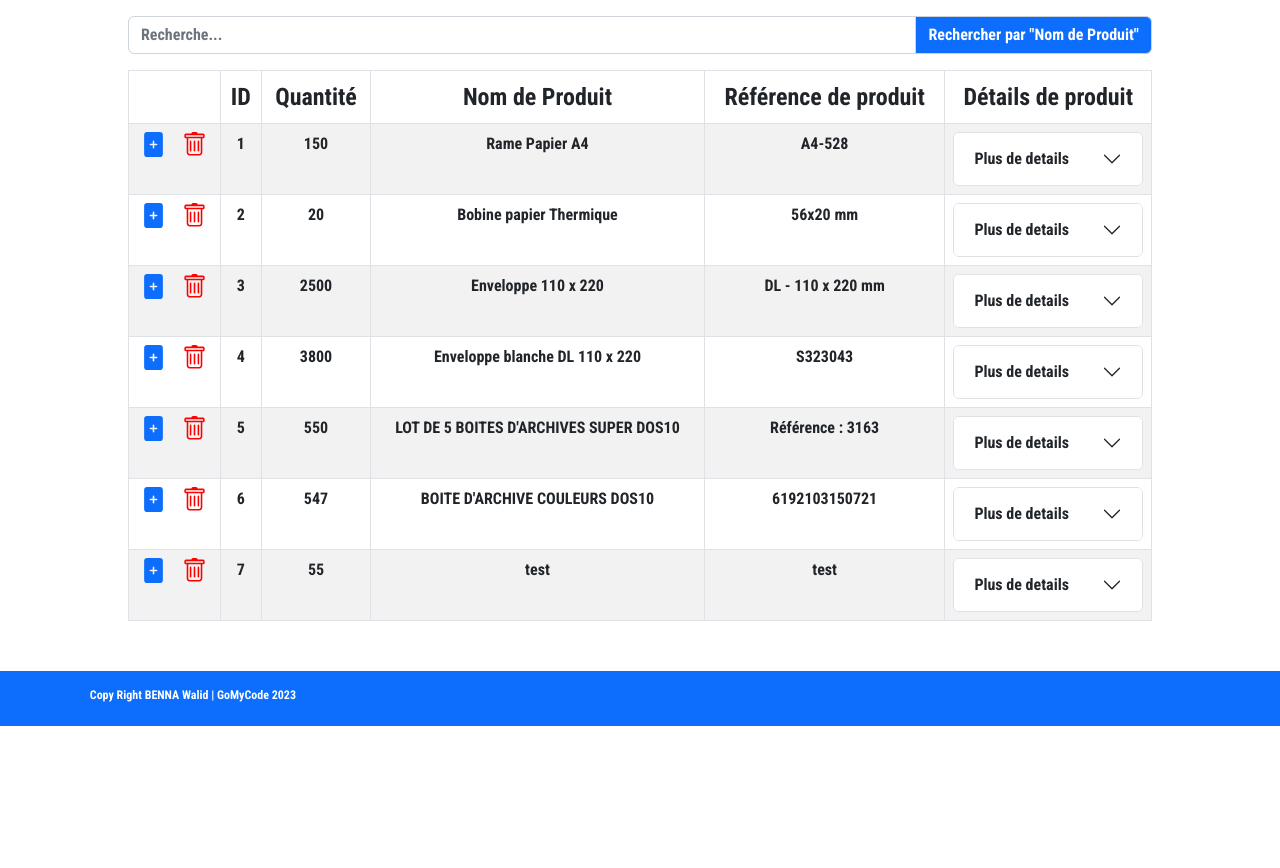
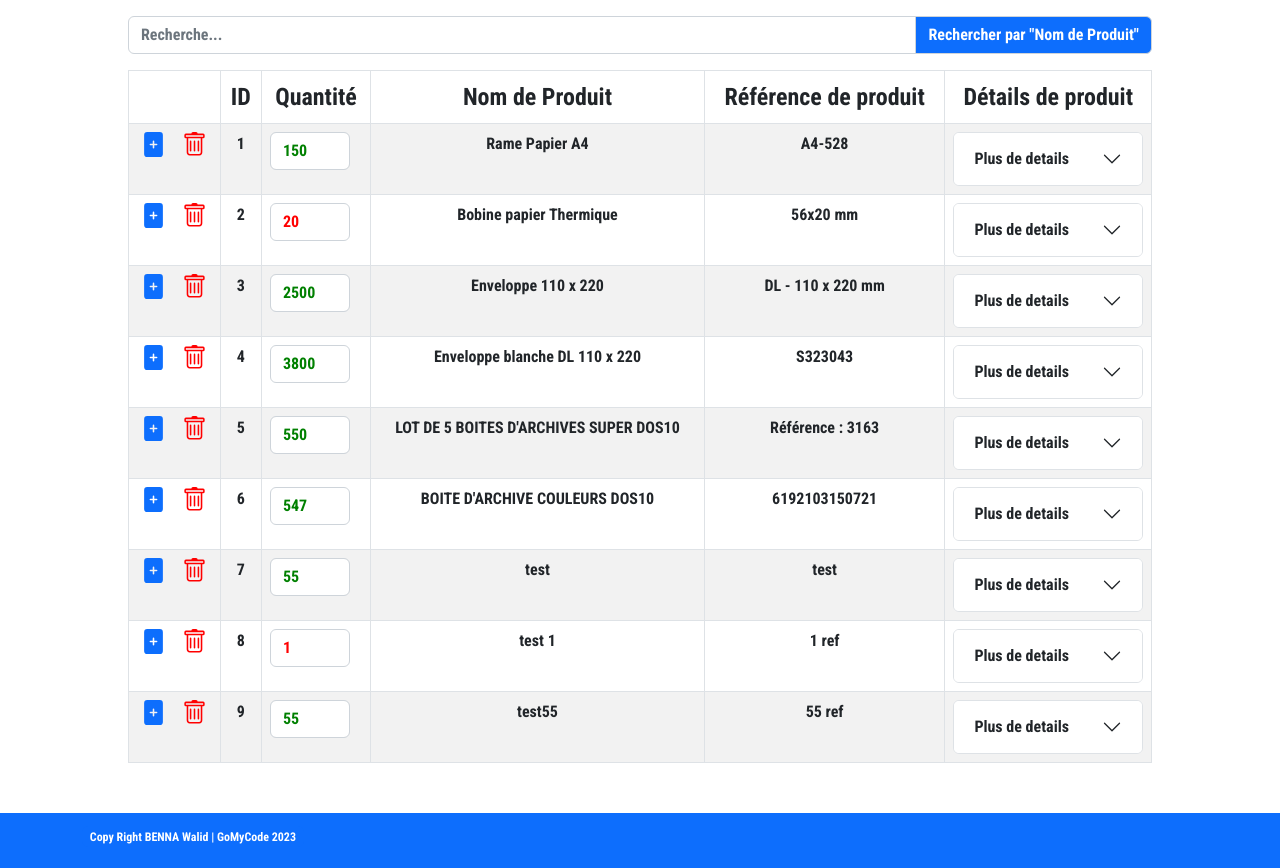
Before and after one commit to dragoman86/gestion-des-fournitures-de-bureau-app, a React (Create React App) app: page /stock in a window 1280 px wide. Shown: the part 270-1138 px from the top of the page. Before the commit the page ends 996 px from the top, so only its background shows below. Built offline with nearby package versions, Linux system fonts and the light colour scheme; data requests are answered from the project's data file; a web font is replaced by a local one.

Commit message:
colors green and red

```diff
--- a/db.json
+++ b/db.json
@@ -48,6 +48,20 @@
       "reference_product": "test",
       "detail_product": "test\n",
       "id": 7
+    },
+    {
+      "name_product": "test 1 ",
+      "quantity_product": "1",
+      "reference_product": "1 ref",
+      "detail_product": "gsyhqbhkjdmslax l;qa ka",
+      "id": 8
+    },
+    {
+      "name_product": "test55",
+      "quantity_product": "55",
+      "reference_product": "55 ref",
+      "detail_product": "2",
+      "id": 9
     }
   ],
   "user": [
@@ -122,6 +136,14 @@
       "fax_fournisseur": "71 485 798",
       "adress_fournisseur": "rue el matador Fani, 1092 ariana",
       "id": 10
+    },
+    {
+      "name_fournisseur": "slam",
+      "email_fournisseur": "benna slama@gmail.comù",
+      "tel_fournisseur": "22457774",
+      "fax_fournisseur": "41555214",
+      "adress_fournisseur": "rue el salmlma  dzsuhb  ",
+      "id": 11
     }
   ]
 }
--- a/src/Pages/Fournisseurs/FournisseurList.js
+++ b/src/Pages/Fournisseurs/FournisseurList.js
@@ -58,7 +58,7 @@ function FournisseursList() {
           <Form.Control style={{margin:'1rem'}} placeholder="Adresse Fournisseur" type='text' name='adress_fournisseur' onChange={handleChanges} />
           <Button
             onClick={() => {
-                dispatch(addFournisseur(fournisseur, dispatch));
+                dispatch(addFournisseur(fournisseur, dispatch)) && handleClose();
               }}
             className='primary'
             style={{ margin:'2rem' }}>Ajout Fournisseur</Button>
--- a/src/Pages/Stock/StockList.js
+++ b/src/Pages/Stock/StockList.js
@@ -13,6 +13,9 @@ const StockList = () => {
         detail_product: "",
       });
 
+    //Close and Show Modal qantity
+    const [smShow, setSmShow] = useState(false);
+
     const [show, setShow] = useState(false);
     //Close and Show Modal
     const handleClose = () => setShow(false);
@@ -24,7 +27,6 @@ const StockList = () => {
     const handleShow2 = () => setShow2(true);
 
     const products = useSelector((state) => state.stockReducer.products);
-    console.log(products.filter((product) => product.id))
 
     useEffect(() => {
         dispatch(getProduct(dispatch));
@@ -97,11 +99,29 @@ const StockList = () => {
                 <>
         <tr>
           <td>
-            <Link>
-              <svg onClick={() => dispatch(addQuantity(product.quantity_product, dispatch))} style={{marginRight:'1rem'}} xmlns="http://www.w3.org/2000/svg" width="25" height="25" fill="currentColor" class="bi bi-file-plus-fill" viewBox="0 0 16 16">
+          <Link>
+              <svg onClick={() => setSmShow(true)} className="me-2" style={{marginRight:'1rem'}} xmlns="http://www.w3.org/2000/svg" width="25" height="25" fill="currentColor" class="bi bi-file-plus-fill" viewBox="0 0 16 16">
                   <path d="M12 0H4a2 2 0 0 0-2 2v12a2 2 0 0 0 2 2h8a2 2 0 0 0 2-2V2a2 2 0 0 0-2-2zM8.5 6v1.5H10a.5.5 0 0 1 0 1H8.5V10a.5.5 0 0 1-1 0V8.5H6a.5.5 0 0 1 0-1h1.5V6a.5.5 0 0 1 1 0z"/>
               </svg>
-            </Link>
+          </Link>
+        <Modal
+        size="sm"
+        show={smShow}
+        onHide={() => setSmShow(false)}
+        aria-labelledby="example-modal-sizes-title-sm"
+      >
+        <Modal.Header closeButton>
+          <Modal.Title id="example-modal-sizes-title-sm">
+            Ajouter Quantités
+          </Modal.Title>
+        </Modal.Header>
+        <Modal.Body>
+          <Button>+</Button>
+          <Button>-</Button>
+        </Modal.Body>
+      </Modal>
+
+
 
               <Link striped bordered hover variant="primary" onClick={handleShow2}>
                 <svg color='red'
@@ -135,7 +155,17 @@ const StockList = () => {
 
           </td>
           <td key={product.id}>{product.id}</td>
-          <td>{product.quantity_product}</td>
+          <td>
+              <Form.Control style={{ color: product.quantity_product > 21
+                                  ? 'green'
+                                  : 'red',
+                              width:'5rem'
+                                  }}
+                      value={product.quantity_product}
+                      name='quantity_product'
+                      onChange={handleChanges}
+                      />
+          </td>
           <td>{product.name_product}</td>
           <td>{product.reference_product}</td>
           <td>
```
